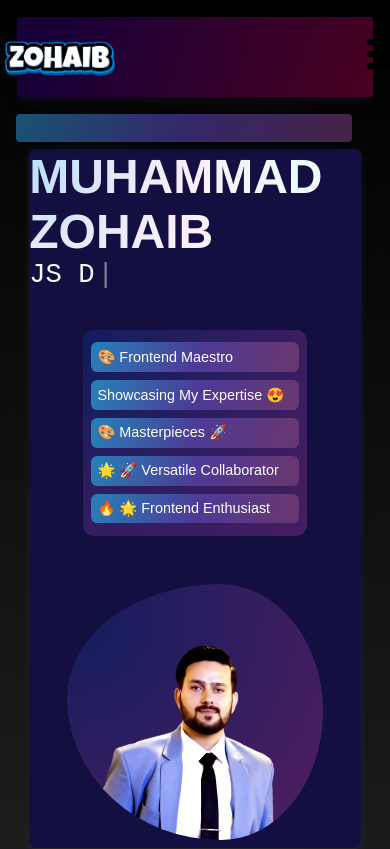
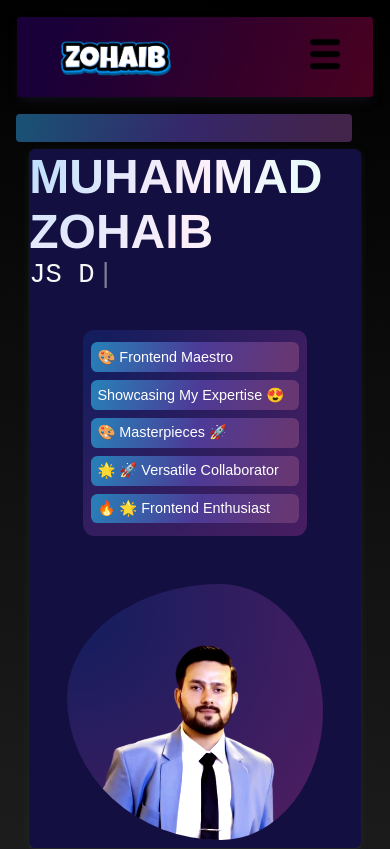
Before and after one commit to MuhammadZohaib28/React-Portfolio-Website, a React (Vite) app: page / in a window 390 px wide. Shown: the top 849 px of the page. Built offline with nearby package versions, Linux system fonts and the light colour scheme.

Commit message:
Responsiveness Added

```diff
--- a/src/components/header/header.css
+++ b/src/components/header/header.css
@@ -92,11 +92,7 @@ header {
     );
   }
 
-  .menuButton{
-    background: none;
-    border: none;
-    margin-left: 14rem;
-  }
+
 
 
   /* Responsive Styles */
@@ -108,6 +104,12 @@ header {
       align-items: center;
       gap: 0.4rem;
       /* padding: 0.5rem; */
+    }
+
+    .menuButton{
+      background: none;
+      border: none;
+      margin-left: 7rem;
     }
 
     .header ul {
```
